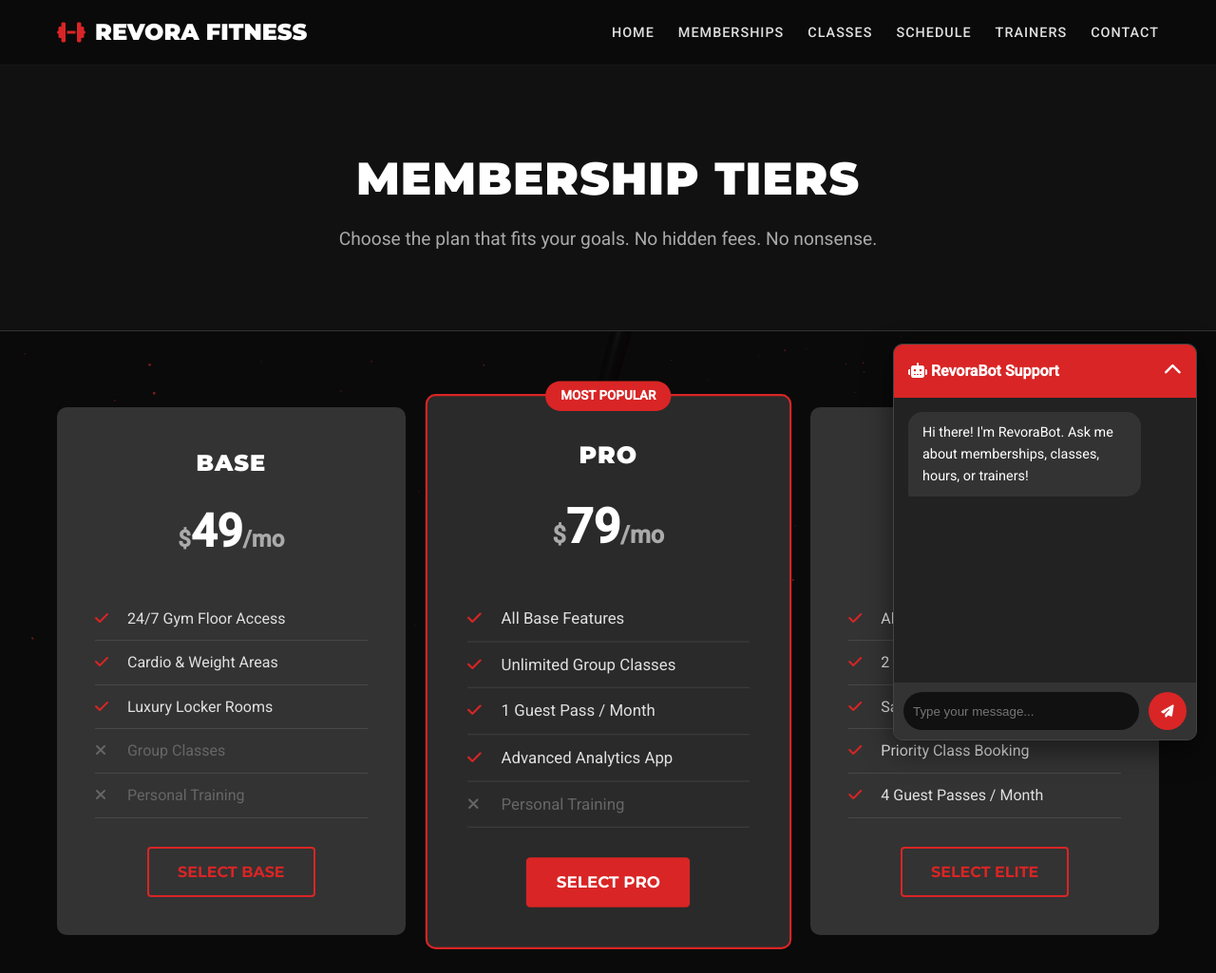
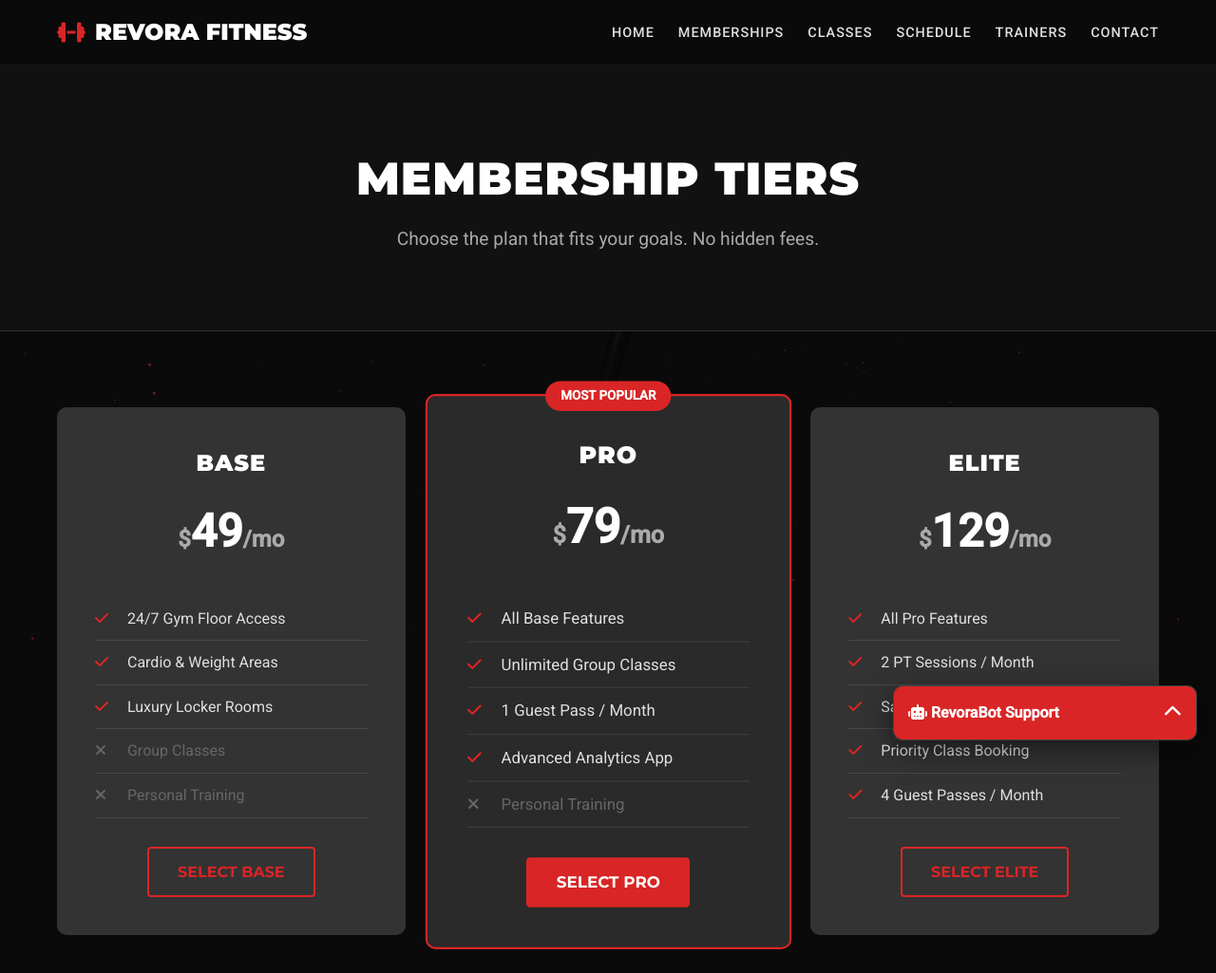
Before and after one commit to iticloudsvc/Agents, a Flask app: page /pricing in a window 1280 px wide. Shown: the top 1025 px of the page at 95% size. Run offline with Flask 3, Linux system fonts and the light colour scheme.

Commit message:
Remove No nonsense comment from pricing and collapse chatbot by default

```diff
--- a/Gym/static/js/chatbot.js
+++ b/Gym/static/js/chatbot.js
@@ -6,8 +6,10 @@ document.addEventListener('DOMContentLoaded', () => {
     const chatInputField = document.getElementById('chat-input');
     const chatSendBtn = document.getElementById('chat-send');
 
+    const chatbotHeader = document.querySelector('.chatbot-header');
+
     // Toggle chatbot visibility
-    chatbotToggle.addEventListener('click', () => {
+    const toggleChat = () => {
         const isCollapsed = chatbotBody.classList.contains('collapsed');
         if (isCollapsed) {
             chatbotBody.classList.remove('collapsed');
@@ -18,7 +20,9 @@ document.addEventListener('DOMContentLoaded', () => {
             chatbotInput.classList.add('collapsed');
             chatbotToggle.innerHTML = '<i class="fa-solid fa-chevron-up"></i>';
         }
-    });
+    };
+
+    chatbotHeader.addEventListener('click', toggleChat);
 
     // Handle sending messages
     const sendMessage = () => {
--- a/Gym/templates/base.html
+++ b/Gym/templates/base.html
@@ -79,12 +79,12 @@
             <span><i class="fa-solid fa-robot"></i> RevoraBot Support</span>
             <button id="chatbot-toggle"><i class="fa-solid fa-chevron-up"></i></button>
         </div>
-        <div class="chatbot-body" id="chatbot-body">
+        <div class="chatbot-body collapsed" id="chatbot-body">
             <div class="chat-message bot">
                 Hi there! I'm RevoraBot. Ask me about memberships, classes, hours, or trainers!
             </div>
         </div>
-        <div class="chatbot-input">
+        <div class="chatbot-input collapsed">
             <input type="text" id="chat-input" placeholder="Type your message...">
             <button id="chat-send"><i class="fa-solid fa-paper-plane"></i></button>
         </div>
--- a/Gym/templates/pricing.html
+++ b/Gym/templates/pricing.html
@@ -6,7 +6,7 @@
 <section class="page-header pricing-header">
     <div class="container">
         <h1>Membership Tiers</h1>
-        <p>Choose the plan that fits your goals. No hidden fees. No nonsense.</p>
+        <p>Choose the plan that fits your goals. No hidden fees.</p>
     </div>
 </section>
 
```
